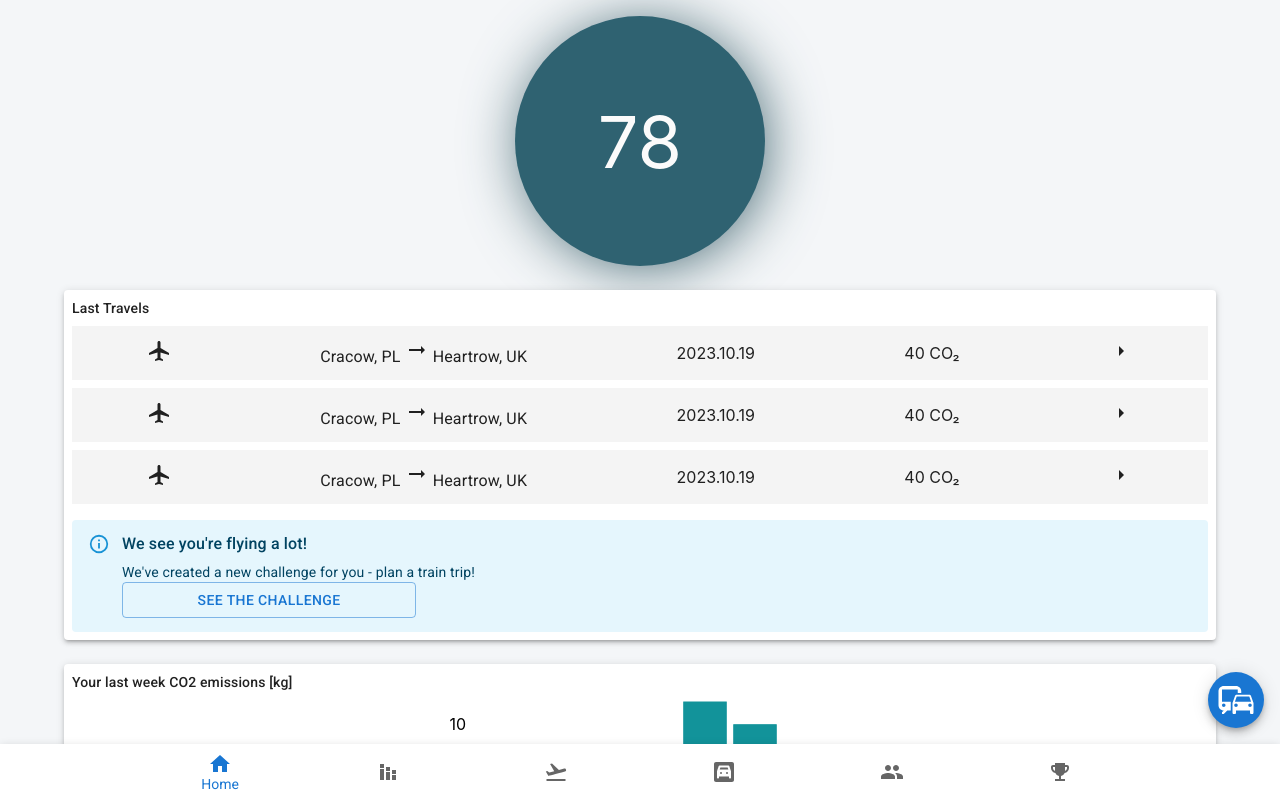
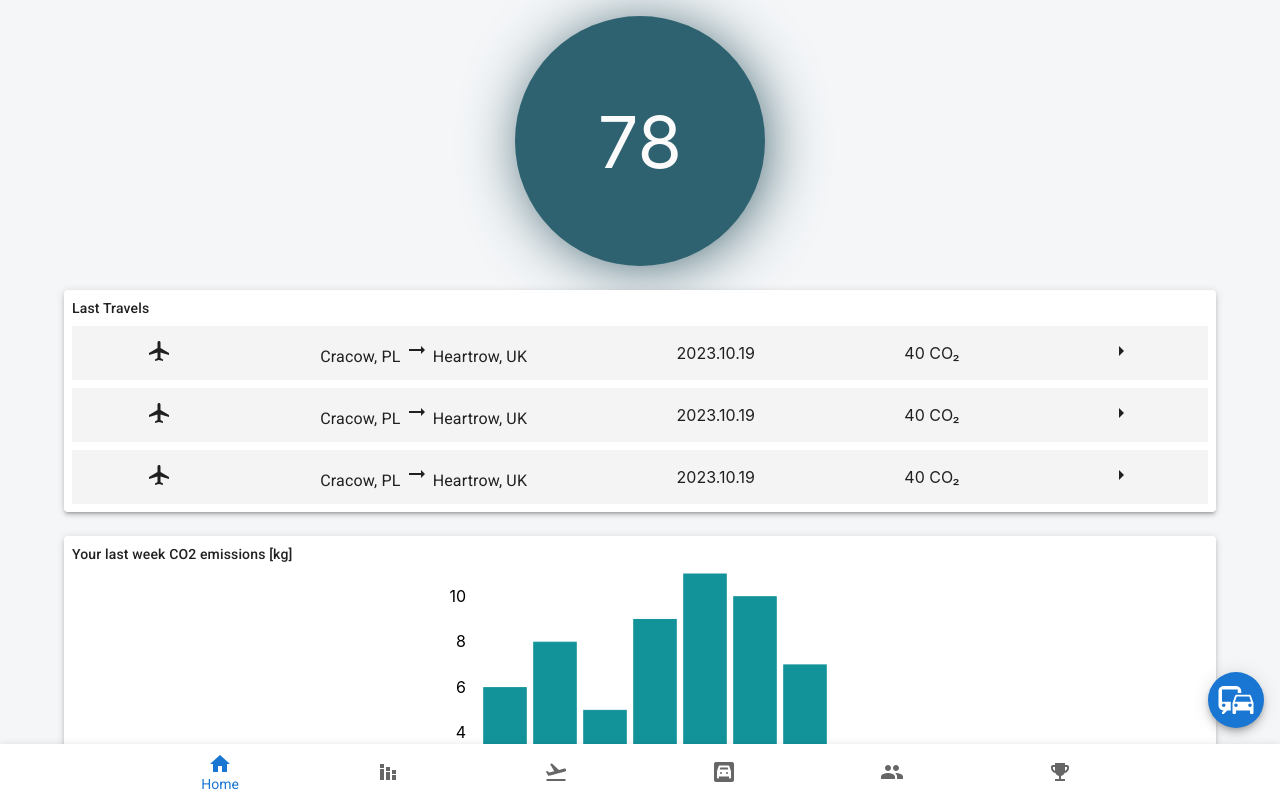
Before and after one commit to polszewsky/no-such-app, a React (Create React App) app: page / in a window 1280 px wide. Shown: the top 798 px of the page. Built offline with nearby package versions, Linux system fonts and the light colour scheme.

Commit message:
update  last travels

```diff
--- a/src/pages/home/LastTravels.js
+++ b/src/pages/home/LastTravels.js
@@ -35,22 +35,6 @@ export default function LastTravels() {
               </Grid>
             </Grid>
           </Grid>
-          <Grid item sx={{ marginTop: "1rem" }}>
-            <Alert severity="info">
-              <AlertTitle> We see you're flying a lot!</AlertTitle>
-              We've created a new challenge for you - plan a train trip!
-              <Grid item xs={10}>
-                <Button
-                    variant="outlined"
-                    color="primary"
-                    fullWidth
-                    onClick={() => {}}
-                >
-                    See the challenge
-                </Button>
-                </Grid>
-            </Alert>
-          </Grid>
         </Paper>
       </Grid>
     </Grid>
```
